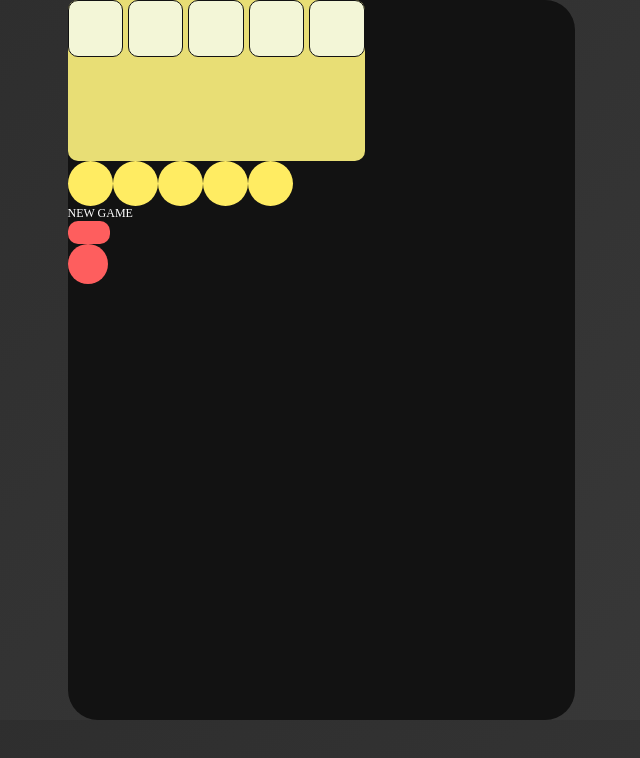
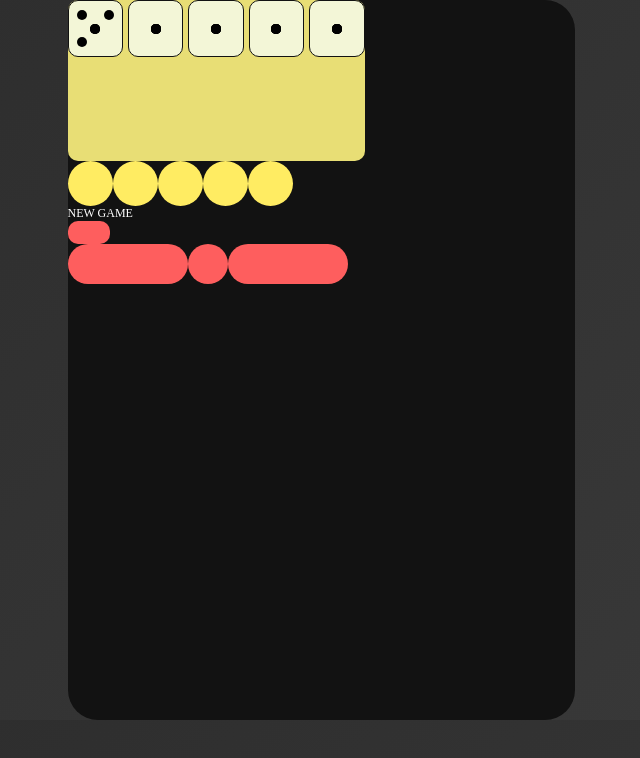
Before and after one commit to ndorsett333/handheldYahtzee, a plain HTML site: page index.html in a window 1280 px wide. Shown: the whole page, without its empty margins (319-959 px from the left). Drawn offline with Linux system fonts and the light colour scheme.

Commit message:
more styling. adding pip styles

```diff
--- a/index.html
+++ b/index.html
@@ -11,11 +11,46 @@
         <div id="game-container">
             <div id="screen">
                 <div id="roll-dice">
-                    <div class="roll-die"></div>
-                    <div class="roll-die"></div>
-                    <div class="roll-die"></div>
-                    <div class="roll-die"></div>
-                    <div class="roll-die"></div>
+                    <div id="roll-die-1" class="roll-die num4">
+                        <div class="pip pip1"></div>
+                        <div class="pip pip2"></div>
+                        <div class="pip pip3"></div>
+                        <div class="pip pip4"></div>
+                        <div class="pip pip5"></div>
+                        <div class="pip pip6"></div>
+                    </div>
+                    <div id="roll-die-2" class="roll-die">
+                        <div class="pip pip1"></div>
+                        <div class="pip pip2"></div>
+                        <div class="pip pip3"></div>
+                        <div class="pip pip4"></div>
+                        <div class="pip pip5"></div>
+                        <div class="pip pip6"></div>
+                    </div>
+                    <div id="roll-die-3" class="roll-die">
+                        <div class="pip pip1"></div>
+                        <div class="pip pip2"></div>
+                        <div class="pip pip3"></div>
+                        <div class="pip pip4"></div>
+                        <div class="pip pip5"></div>
+                        <div class="pip pip6"></div>
+                    </div>
+                    <div id="roll-die-4" class="roll-die">
+                        <div class="pip pip1"></div>
+                        <div class="pip pip2"></div>
+                        <div class="pip pip3"></div>
+                        <div class="pip pip4"></div>
+                        <div class="pip pip5"></div>
+                        <div class="pip pip6"></div>
+                    </div>
+                    <div id="roll-die-5" class="roll-die">
+                        <div class="pip pip1"></div>
+                        <div class="pip pip2"></div>
+                        <div class="pip pip3"></div>
+                        <div class="pip pip4"></div>
+                        <div class="pip pip5"></div>
+                        <div class="pip pip6"></div>
+                    </div>
                 </div>
             </div>
 
--- a/style.css
+++ b/style.css
@@ -70,7 +70,58 @@ body {
     background-color: var(--lightyellow);
     border-radius: 10px;
     border: 1px solid var(--night);
+    position: relative;
 }
+
+/* PIPS START */
+.pip {
+    width: 10px;
+    height: 10px;
+    background-color: #000;
+    border-radius: 100%;
+    position: absolute;
+    top: 50%;
+    left: 50%;
+    transform: translate(-50%, -50%);
+}
+
+.num2 .pip {
+    top: 75%;
+    left: 25%;
+}
+
+.num2 .pip1 {
+    top: 25%;
+    left: 75%;
+}
+
+.num3 .pip1 {
+    top: 75%;
+    left: 25%;
+}
+
+.num3 .pip2 {
+    top: 25%;
+    left: 75%;
+}
+
+.num4 .pip1 {
+    top: 75%;
+    left: 25%;
+}
+
+.num4 .pip2 {
+    top: 25%;
+    left: 75%;
+}
+
+.num4 .pip3 {
+    top: 25%;
+  left: 25%;
+}
+
+
+/* PIPS END */
 
 #hold-btns {
     display: flex;
@@ -97,6 +148,10 @@ body {
     cursor: pointer;
 }
 
+#action-btns {
+    display: flex;
+}
+
 #enter-btn {
   width: 40px;
   height: 40px;
@@ -104,3 +159,12 @@ body {
   border-radius: 100%;
   cursor: pointer;
 }
+
+#roll-btn,
+#select-btns {
+    height: 40px;
+    width: 120px;
+    background: var(--bittersweet);
+    border-radius: 30px;
+    cursor: pointer;
+}
```
